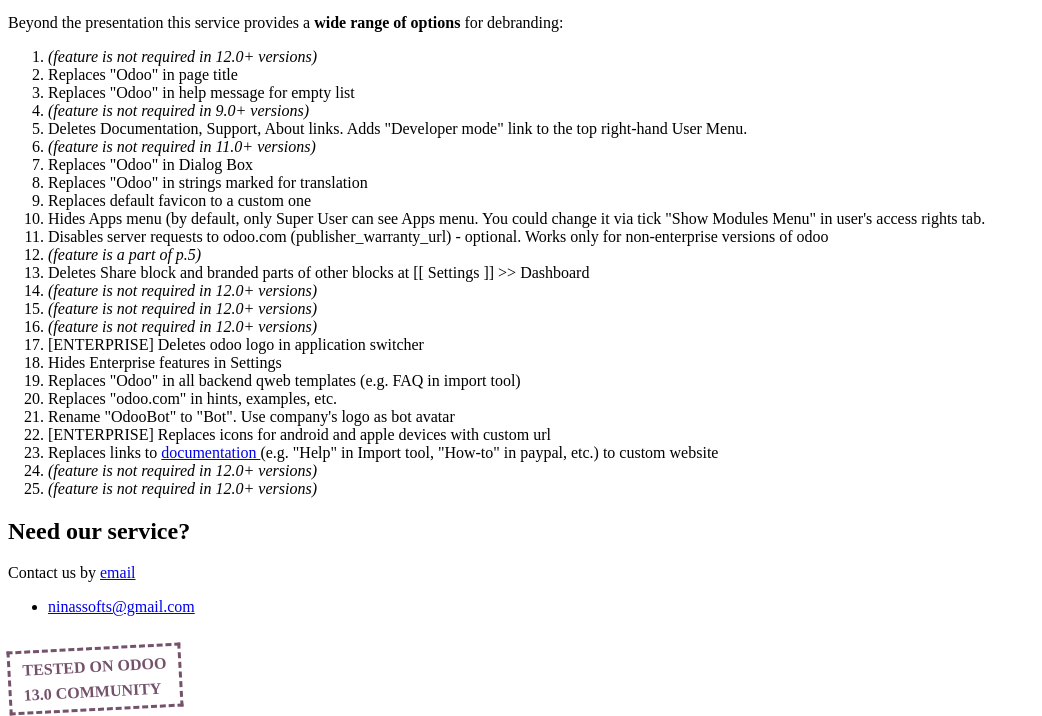
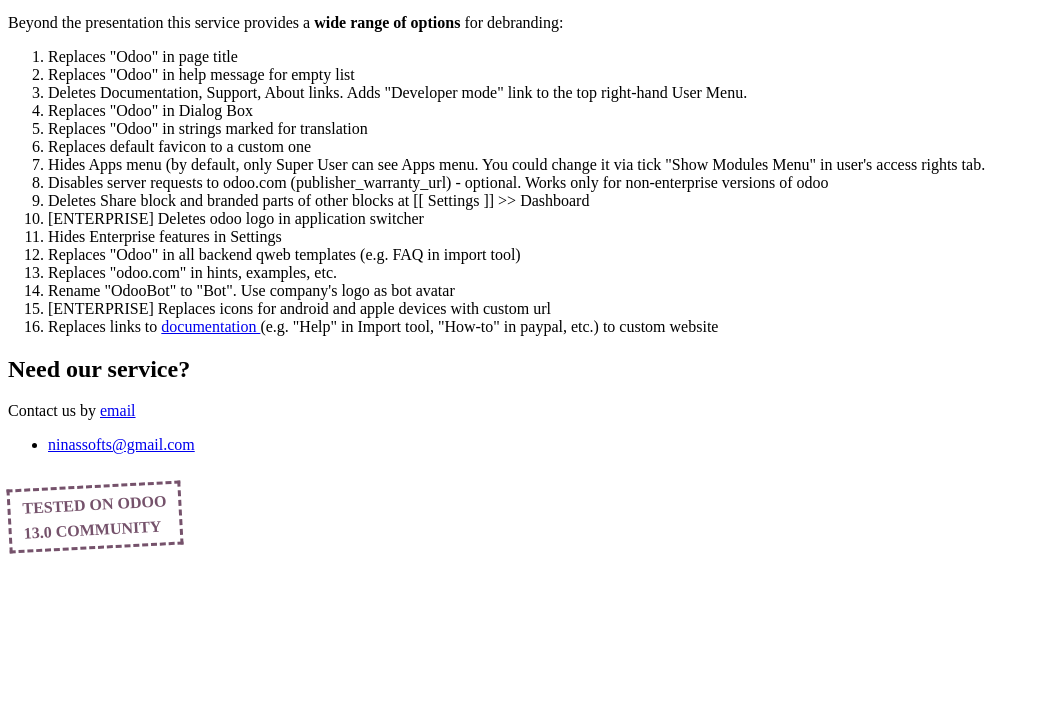
Before and after one commit to ninassofts/web_debranding, a plain HTML site: page static/description/index.html in a window 1280 px wide. Shown: the part 3843-4559 px from the top of the page, without its empty margins (0-1042 px from the left). After the commit the page ends 4397 px from the top, so only its background shows below. Drawn offline with Linux system fonts and the light colour scheme.

Commit message:
Update index.html

```diff
--- a/static/description/index.html
+++ b/static/description/index.html
@@ -63,22 +63,15 @@
             </p>
             <p class="oe_mt32">
             <ol>
-                <li> <i>(feature is not required in 12.0+ versions)</i></li>
                 <li> Replaces "Odoo" in page title </li>
                 <li> Replaces "Odoo" in help message for empty list </li>
-                <li> <i>(feature is not required in 9.0+ versions)</i></li>
                 <li> Deletes Documentation, Support, About links. Adds "Developer mode" link to the top right-hand User Menu. </li>
-                <li> <i>(feature is not required in 11.0+ versions)</i></li>
                 <li> Replaces "Odoo" in Dialog Box </li>
                 <li> Replaces "Odoo" in strings marked for translation </li>
                 <li> Replaces default favicon to a custom one </li>
                 <li> Hides Apps menu (by default, only Super User can see Apps menu. You could change it via tick "Show Modules Menu" in user's access rights tab. </li>
                 <li> Disables server requests to odoo.com (publisher_warranty_url) - optional. Works only for non-enterprise versions of odoo </li>
-                <li> <i>(feature is a part of p.5)</i></li>
                 <li> Deletes Share block and branded parts of other blocks at [[ Settings ]] >> Dashboard </li>
-                <li> <i>(feature is not required in 12.0+ versions)</i></li>
-                <li> <i>(feature is not required in 12.0+ versions)</i></li>
-                <li> <i>(feature is not required in 12.0+ versions)</i></li>
                 <li> [ENTERPRISE] Deletes odoo logo in application switcher </li>
                 <li> Hides Enterprise features in Settings </li>
                 <li> Replaces "Odoo" in all backend qweb templates (e.g. FAQ in import tool) </li>
@@ -86,8 +79,7 @@
                 <li> Rename "OdooBot" to "Bot". Use company's logo as bot avatar </li>
                 <li> [ENTERPRISE] Replaces icons for android and apple devices with custom url </li>
                 <li> Replaces links to <a href="https://www.odoo.com/documentation"> documentation </a> (e.g. "Help" in Import tool, "How-to" in paypal, etc.) to custom website </li>
-                <li> <i>(feature is not required in 12.0+ versions)</i></li>
-                <li> <i>(feature is not required in 12.0+ versions)</i></li>
+
             </ol>
         </div>
     </div>
```
